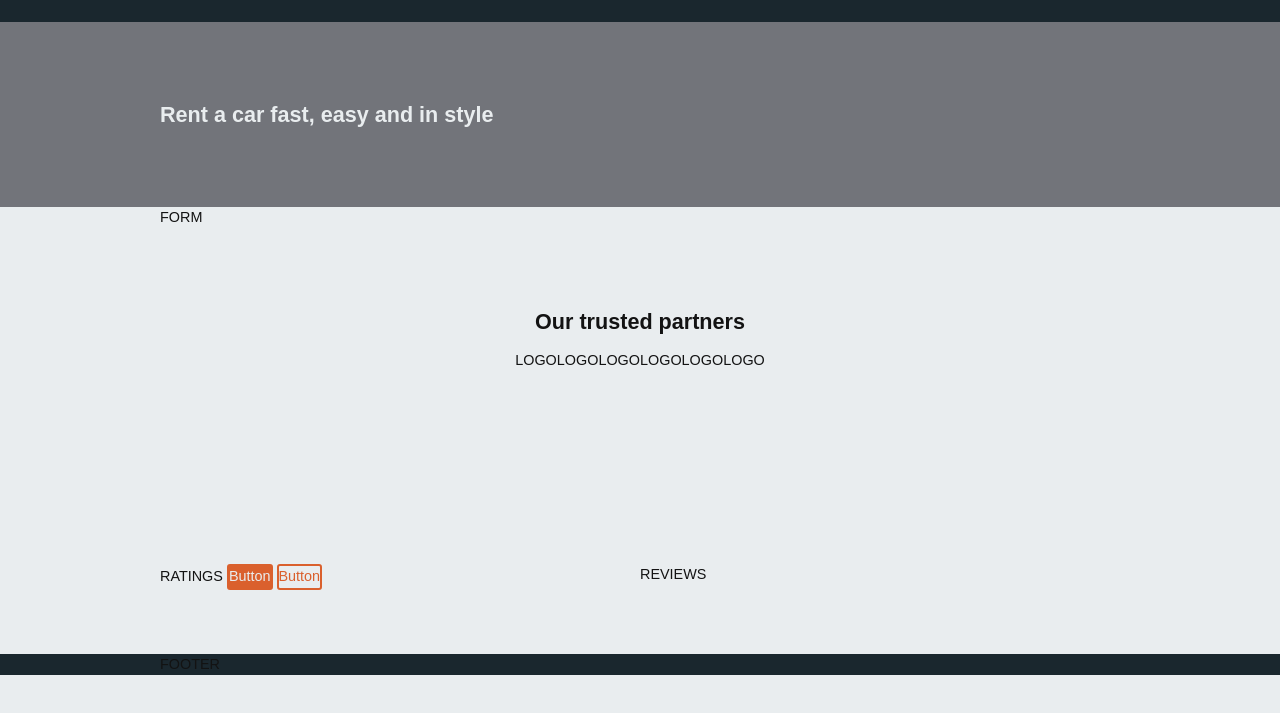
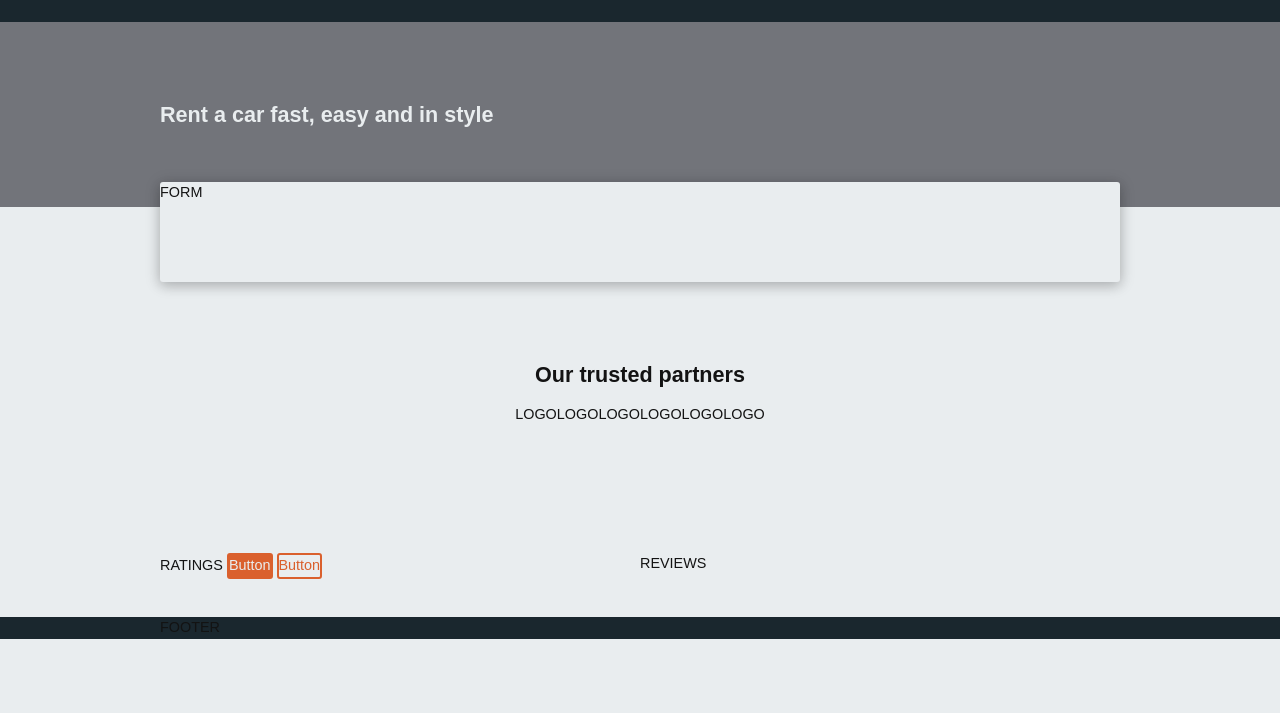
Before and after one commit to zawropati/CarRental, a website: page www/index.html in a window 1280 px wide. Shown: the part 53-766 px from the top of the page. Drawn offline with Linux system fonts and the light colour scheme; files that its build step writes are made by us from their sources.

Commit message:
add form overlap

```diff
--- a/app/scss/_helpers.scss
+++ b/app/scss/_helpers.scss
@@ -27,3 +27,8 @@ $c-black: #131313;
 @mixin text-centered {
     text-align: center;
 }
+
+@mixin box-shadow {
+    box-shadow: 0 2px 16px 0 rgba(0, 0, 0, 0.2),
+      0 4px 12px 0 rgba(0, 0, 0, 0.12);
+  }
--- a/app/scss/_sections.scss
+++ b/app/scss/_sections.scss
@@ -1,3 +1,7 @@
+.section {
+    position: relative;
+}
+
 .header {
     height: 75px;
     background-color: $c-prim;
@@ -15,6 +19,14 @@
     color: $c-light;
 }
 
+.form {
+    height: 100px;
+    margin-top: -25px;
+    background-color: $c-light;
+    border-radius: 3px;
+    @include box-shadow;
+}
+
 .footer {
     background-color: $c-prim;
 }
--- a/www/index.html
+++ b/www/index.html
@@ -23,7 +23,7 @@
             </div>
         </section>
         <section class="section">
-            <div class="container">
+            <div class="container form">
                 FORM
             </div>
         </section>
@@ -51,7 +51,7 @@
                     LOGO
                 </a>
             </div>
-            <div class="container inner--top inner--bottom">
+            <div class="container inner--top-small inner--bottom">
                 <div class="col span_1_of_2_sm">RATINGS
                     <div class="btn btn-main">Button</div>
                     <div class="btn btn-sec">Button</div>
```
Also changed, not shown: www/css/index.css.
